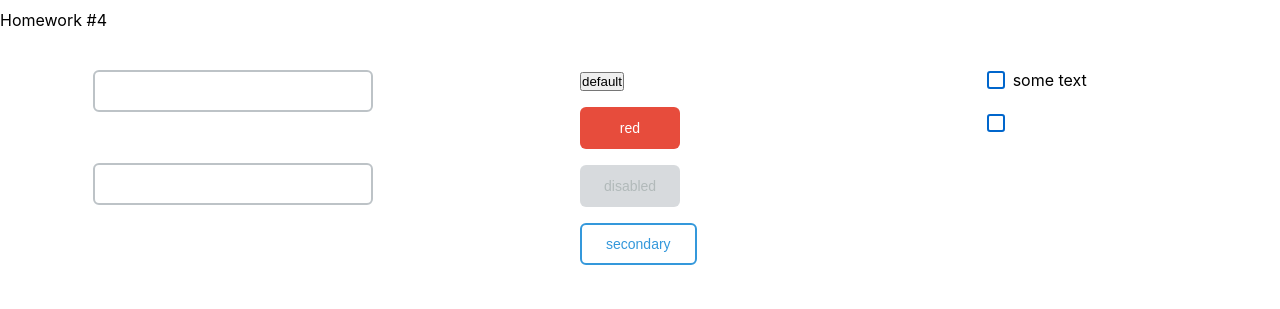
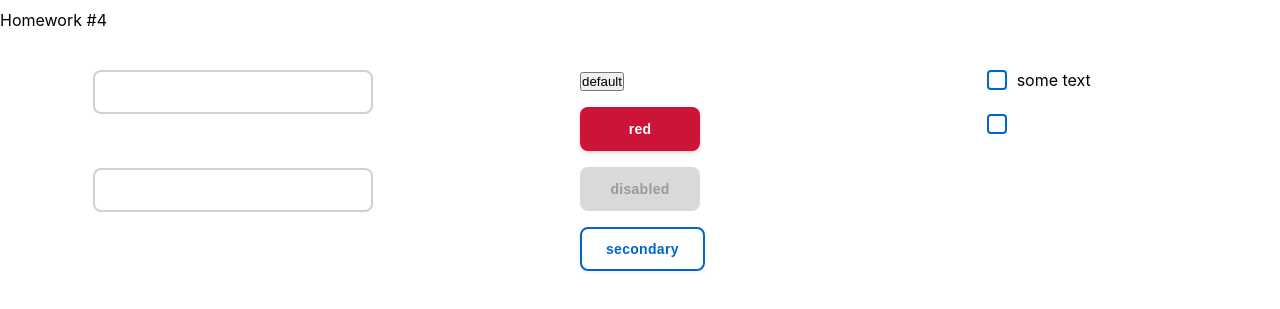
Before and after one commit to dlrozd/hws2-master-1, a React (Create React App) app: page / in a window 1280 px wide. Shown: the part 375-684 px from the top of the page. Built offline with nearby package versions, Linux system fonts and the light colour scheme.

Commit message:
Upd: Corrected border-color and box-shadow properties in SuperCheckbox and SuperButton modules

```diff
--- a/src/s2-homeworks/hw04/common/c1-SuperInputText/SuperInputText.module.css
+++ b/src/s2-homeworks/hw04/common/c1-SuperInputText/SuperInputText.module.css
@@ -1,17 +1,20 @@
 .input:focus {
     outline: none;
-    border-color: #3498db;
+    border-color: #0066CC;
+    box-shadow: 0 0 0 3px rgba(0, 102, 204, 0.1);
 }
 
 .input {
-    padding: 10px 12px;
-    border: 2px solid #bdc3c7;
-    border-radius: 6px;
-    font-size: 16px;
+    padding: 12px 14px;
+    border: 2px solid #D0D0D0;
+    border-radius: 8px;
+    font-size: 14px;
     width: 100%;
-    height: 42px;
+    height: 44px;
     box-sizing: border-box;
-    transition: border-color 0.2s;
+    transition: all 0.2s ease;
+    font-family: 'Montserrat', sans-serif;
+    background: white;
 }
 
 .inputWrapper {
@@ -24,24 +27,28 @@
 }
 
 .errorInput {
-    padding: 10px 12px;
-    border: 2px solid #e74c3c;
-    border-radius: 6px;
-    font-size: 16px;
+    padding: 12px 14px;
+    border: 2px solid #CC1439;
+    border-radius: 8px;
+    font-size: 14px;
     width: 100%;
-    height: 42px;
+    height: 44px;
     box-sizing: border-box;
+    background: #FFF5F7;
+    font-family: 'Montserrat', sans-serif;
 }
 
 .errorInput:focus {
     outline: none;
-    border-color: #c0392b;
+    border-color: #A30F2D;
+    box-shadow: 0 0 0 3px rgba(204, 20, 57, 0.1);
 }
 
 .error {
-    color: #e74c3c;
+    color: #CC1439;
     font-size: 12px;
-    margin-top: 5px;
-    min-height: 16px;
-    line-height: 16px;
+    margin-top: 6px;
+    min-height: 18px;
+    line-height: 18px;
+    font-weight: 500;
 }
--- a/src/s2-homeworks/hw04/common/c2-SuperButton/SuperButton.module.css
+++ b/src/s2-homeworks/hw04/common/c2-SuperButton/SuperButton.module.css
@@ -1,71 +1,82 @@
 .button {
     padding: 10px 24px;
     border: none;
-    border-radius: 6px;
+    border-radius: 8px;
     font-size: 14px;
-    font-weight: 500;
+    font-weight: 600;
     cursor: pointer;
-    height: 42px;
-    min-width: 100px;
+    height: 44px;
+    min-width: 120px;
     box-sizing: border-box;
-    transition: background 0.2s, transform 0.1s;
+    transition: all 0.2s ease;
+    font-family: 'Montserrat', sans-serif;
+    letter-spacing: 0.3px;
 }
 
 .disabled {
-    background: #bdc3c7;
-    color: #7f8c8d;
+    background: #D9D9D9;
+    color: #9A9A9A;
     cursor: not-allowed;
-    opacity: 0.6;
+    box-shadow: none;
 }
 
 .secondary {
-    background: transparent;
-    color: #3498db;
-    border: 2px solid #3498db;
+    background: white;
+    color: #0066CC;
+    border: 2px solid #0066CC;
+    box-shadow: 0 2px 4px rgba(0, 0, 0, 0.05);
 }
 
 .default {
-    background: #3498db;
+    background: #0066CC;
     color: white;
+    box-shadow: 0 2px 4px rgba(0, 102, 204, 0.2);
 }
 
 .red {
-    background: #e74c3c;
+    background: #CC1439;
     color: white;
+    box-shadow: 0 2px 4px rgba(204, 20, 57, 0.2);
 }
 
 .default:hover {
-    background: #2980b9;
+    background: #0052A3;
+    box-shadow: 0 4px 8px rgba(0, 102, 204, 0.3);
 }
 
 .red:hover {
-    background: #c0392b;
+    background: #A30F2D;
+    box-shadow: 0 4px 8px rgba(204, 20, 57, 0.3);
 }
 
 .secondary:hover {
-    background: rgba(52, 152, 219, 0.1);
+    background: #F0F7FF;
+    border-color: #0052A3;
 }
 
 
 .default:active {
-    background: #2574a9;
-    transform: scale(0.98);
+    background: #004080;
+    transform: translateY(1px);
+    box-shadow: 0 1px 2px rgba(0, 102, 204, 0.3);
 }
 
 .secondary:active {
-    background: rgba(52, 152, 219, 0.2);
-    transform: scale(0.98);
+    background: #E6F2FF;
+    transform: translateY(1px);
+    box-shadow: 0 1px 2px rgba(0, 0, 0, 0.1);
 }
 
 .red:active {
-    background: #a93226;
-    transform: scale(0.98);
+    background: #8A0C25;
+    transform: translateY(1px);
+    box-shadow: 0 1px 2px rgba(204, 20, 57, 0.3);
 }
 
 .button:disabled {
-    background: #bdc3c7;
-    color: #7f8c8d;
+    background: #D9D9D9;
+    color: #9A9A9A;
     cursor: not-allowed;
-    opacity: 0.6;
+    box-shadow: none;
     transform: none;
 }
--- a/src/s2-homeworks/hw04/common/c3-SuperCheckbox/SuperCheckbox.module.css
+++ b/src/s2-homeworks/hw04/common/c3-SuperCheckbox/SuperCheckbox.module.css
@@ -13,32 +13,43 @@
        Если задать значение none, то чекбокс пропадет, но по нему, тем не менее,
        можно щелкать и состояние чекбокса будет меняться*/
 
-    width: 18px;
-    height: 18px;
+    width: 20px;
+    height: 20px;
 
     background-repeat: no-repeat;
     background-position: center center;
+    background-color: white;
 
     /* background-size: 90% 90%; */
     vertical-align: middle;
-    margin-right: 8px;
-    border-radius: 3px;
-    border: 2px solid #06c;
+    margin-right: 10px;
+    border-radius: 4px;
+    border: 2px solid #0066CC;
     cursor: pointer;
+    transition: all 0.2s ease;
+    flex-shrink: 0;
 }
 
 .checkbox:checked {
     appearance: none;
+    background-image: url('checked.svg');
+    background-color: #0066CC;
+    border-color: #0066CC;
+}
 
-    background-image: url('checked.svg');
-    /*background: #99ff99;*/
+.checkbox:hover {
+    border-color: #0052A3;
 }
 
 .checkbox:focus {
-    border-color: #0059b3;
+    border-color: #0052A3;
+    box-shadow: 0 0 0 3px rgba(0, 102, 204, 0.1);
+    outline: none;
 }
 
 .spanClassName {
     font-family: 'Montserrat', sans-serif;
-    color: #06c;
+    color: #333333;
+    font-size: 14px;
+    user-select: none;
 }
```
